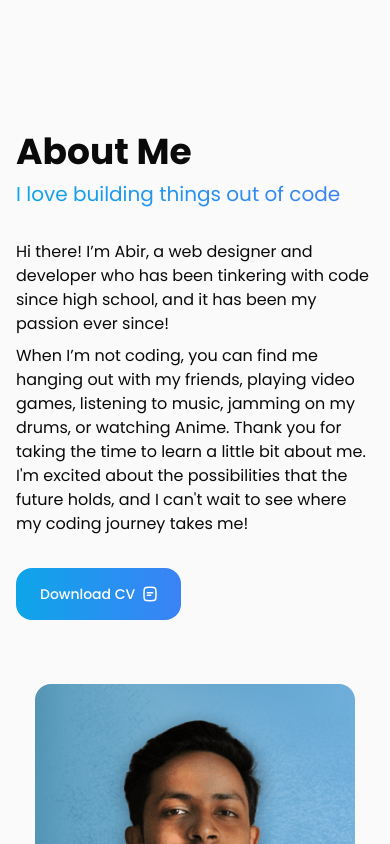
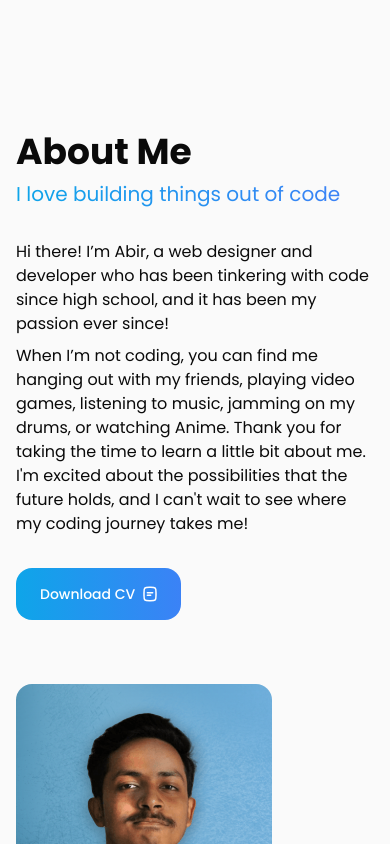
Before and after one commit to AbirSantra/AbirPortfolio, a Next.js app: page / in a window 390 px wide. Shown: the part 760-1604 px from the top of the page. Built offline with nearby package versions, Linux system fonts and the light colour scheme.

Commit message:
changed flex positioning and font size

```diff
--- a/sections/About-section.tsx
+++ b/sections/About-section.tsx
@@ -7,13 +7,13 @@ import CVDownloadIcon from "@/public/images/cv-download-icon.svg";
 export const AboutSection = () => {
   return (
     <div className="section" id="about">
-      <div className="flex w-full flex-col-reverse items-center justify-between gap-16  md:flex-row">
+      <div className="flex w-full flex-col-reverse items-start justify-center gap-16  md:flex-row md:items-center">
         <div className="flex-1">
           <Image
             src={AbirDp}
             alt="Abir's Display Picture"
             placeholder="blur"
-            className="w-80 rounded-2xl"
+            className="w-64 rounded-2xl"
           />
         </div>
         <div className="flex flex-[3] flex-col gap-8">
```
